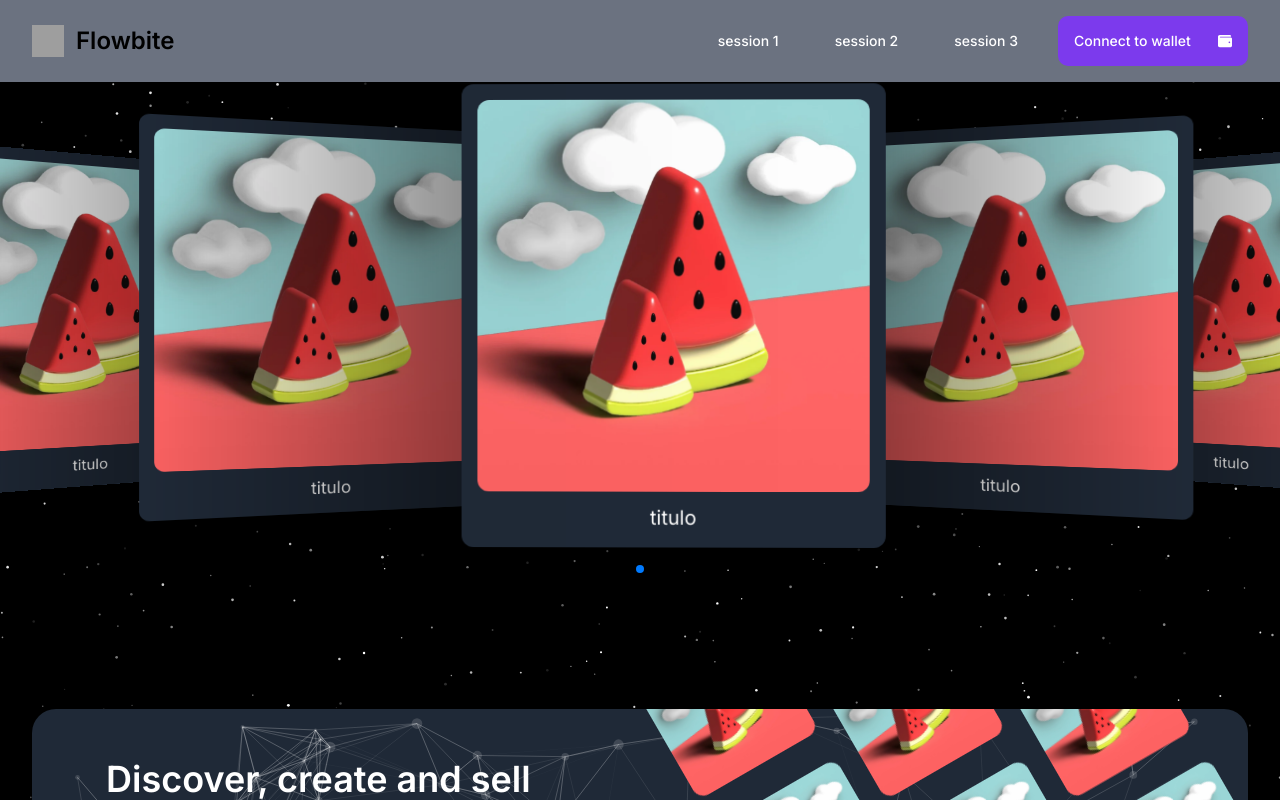
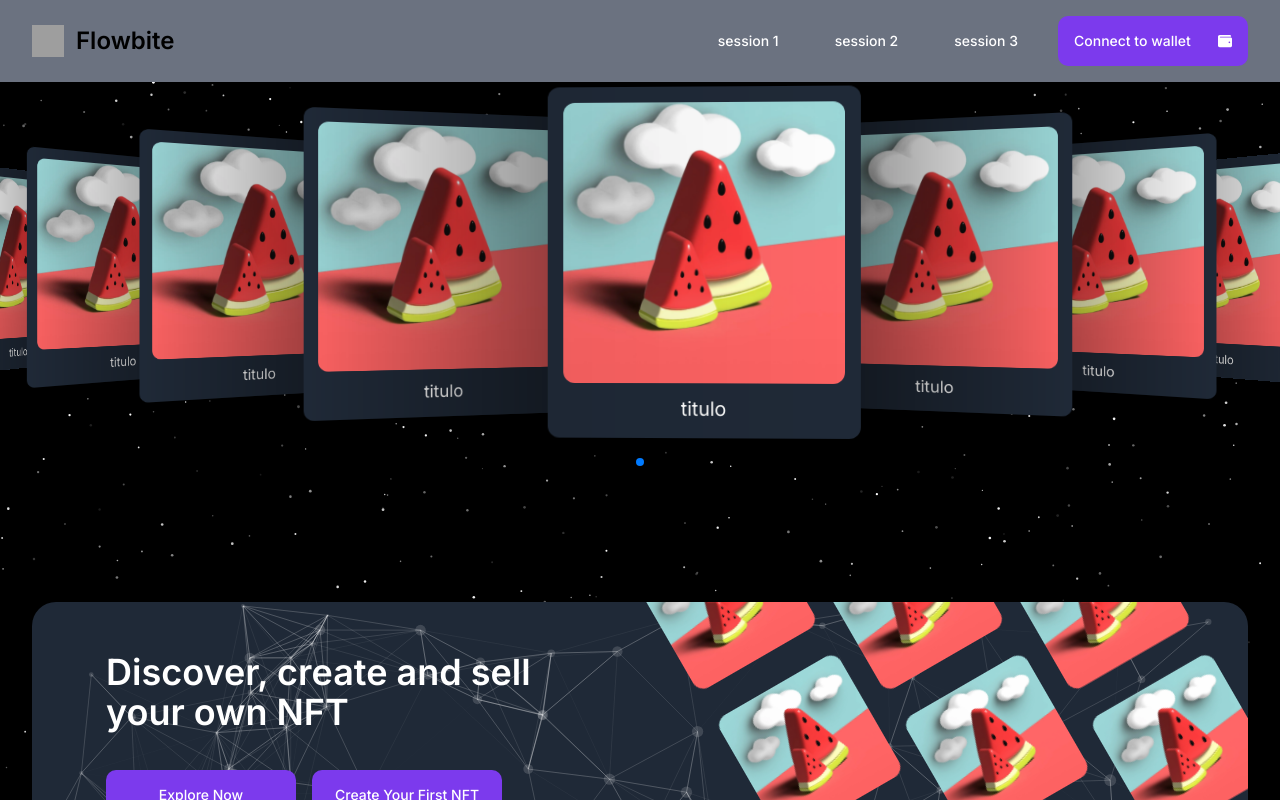
Before and after one commit to solariumwebnft/website, a Next.js app: page / in a window 1280 px wide. Shown: the top 800 px of the page. Built offline with nearby package versions, Linux system fonts and the light colour scheme; grey boxes are pictures that could not be loaded.

Commit message:
fix: some responsive bugs in carousel and navbar

```diff
--- a/src/components/navbar.tsx
+++ b/src/components/navbar.tsx
@@ -21,7 +21,7 @@ export const Navbar: React.FC = () => {
   };
 
   return (
-    <nav className="top-0 z-20 w-full bg-gray-500 p-0">
+    <nav className="top-0 z-10 w-full bg-gray-500 p-0">
       <div className="mx-auto flex max-w-[100vw] items-center justify-between p-4 px-8">
         <a
           href="https://flowbite.com/"
@@ -94,13 +94,9 @@ export const Navbar: React.FC = () => {
       </div>
 
       <div
-        className={`${
-          isLinksVisible
-            ? "translate-y-0 opacity-100"
-            : "-translate-y-2 opacity-0"
-        } transition-all duration-300 ease-in-out md:hidden`}
+        className={` ${isLinksVisible ? "" : "hidden"} transform transition-all duration-300 ease-in-out md:hidden`}
       >
-        <ul className="absolute flex w-[100%] flex-col gap-4 bg-gray-500 p-6">
+        <ul className="absolute flex w-full flex-col gap-4 bg-gray-500 p-6">
           {link.map((item) => (
             <li key={item.key}>
               <Button
@@ -118,7 +114,7 @@ export const Navbar: React.FC = () => {
             </li>
           ))}
           {menuItems.map((item) => (
-            <li key={item.key} className="h-100% flex">
+            <li key={item.key} className="flex h-full">
               <Button
                 style={{
                   alignItems: "center",
--- a/src/components/slider.tsx
+++ b/src/components/slider.tsx
@@ -99,7 +99,6 @@ export const Slider = () => {
         }}
         grabCursor={true}
         centeredSlides={true}
-        slidesPerView={4}
         resistance={false}
         loop={true}
         className="swiper_container"
@@ -109,11 +108,12 @@ export const Slider = () => {
           0: {
             slidesPerView: 1,
           },
+          480: { slidesPerView: 2 },
           640: {
             slidesPerView: 2,
           },
           1024: {
-            slidesPerView: 3,
+            slidesPerView: 4,
           },
         }}
       >
@@ -122,15 +122,15 @@ export const Slider = () => {
               <SwiperSlide
                 onClick={() => handleSlideClick(index)}
                 key={index}
-                className="rounded-xl bg-gray-800 p-4"
+                className="rounded-xl bg-gray-800 p-4 md:max-w-[450px]"
               >
                 <div className="overflow-hidden rounded-xl hover:shadow-lg">
                   <Image
                     src={src}
                     alt={`Slide ${index + 1}`}
                     className="z-50 scale-105 transform transition-transform duration-300 ease-in-out will-change-transform hover:scale-125"
-                    width={500}
-                    height={500}
+                    width={450}
+                    height={450}
                   />
                 </div>
                 <h1 className="mt-3 flex justify-center rounded-md text-xl text-white">
```
